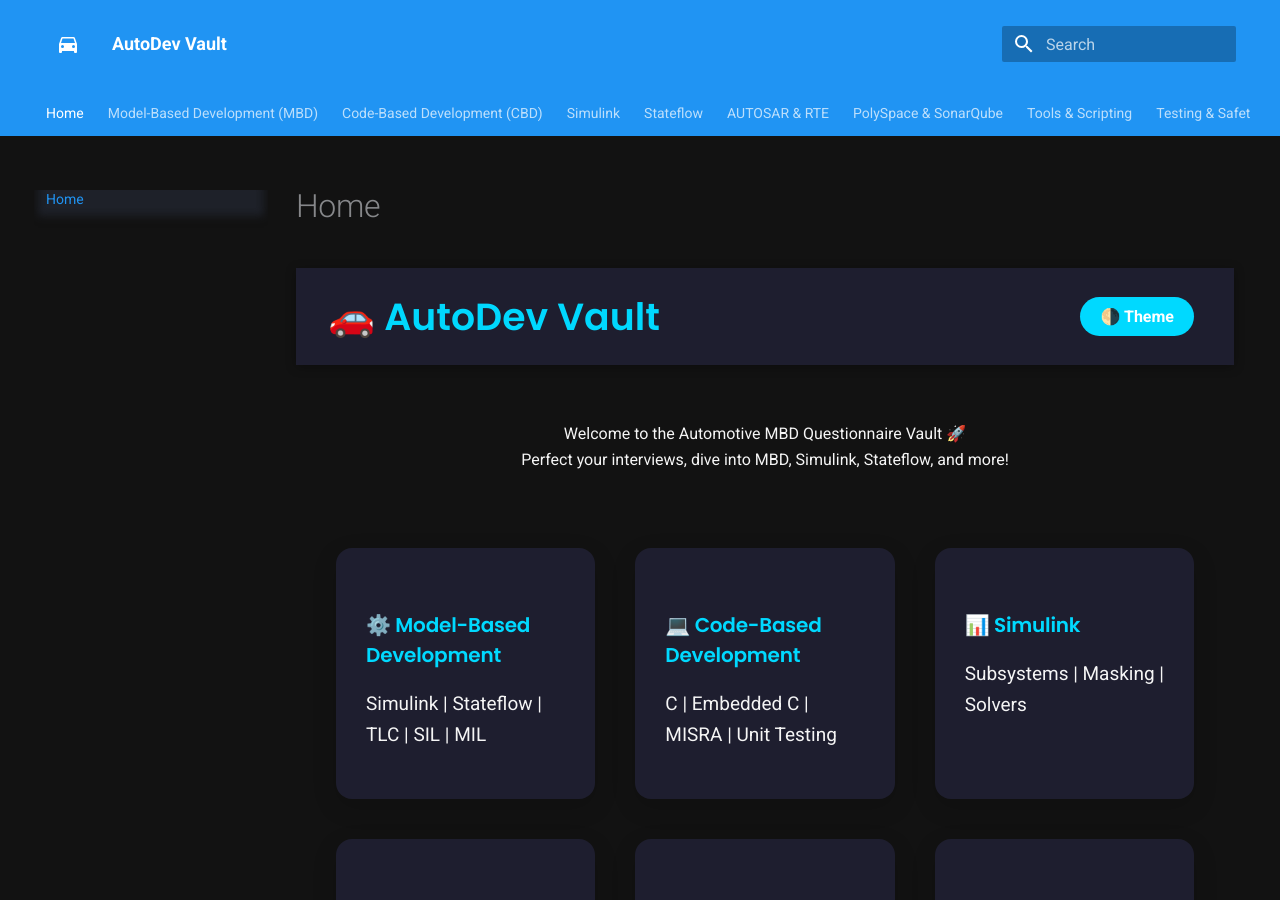
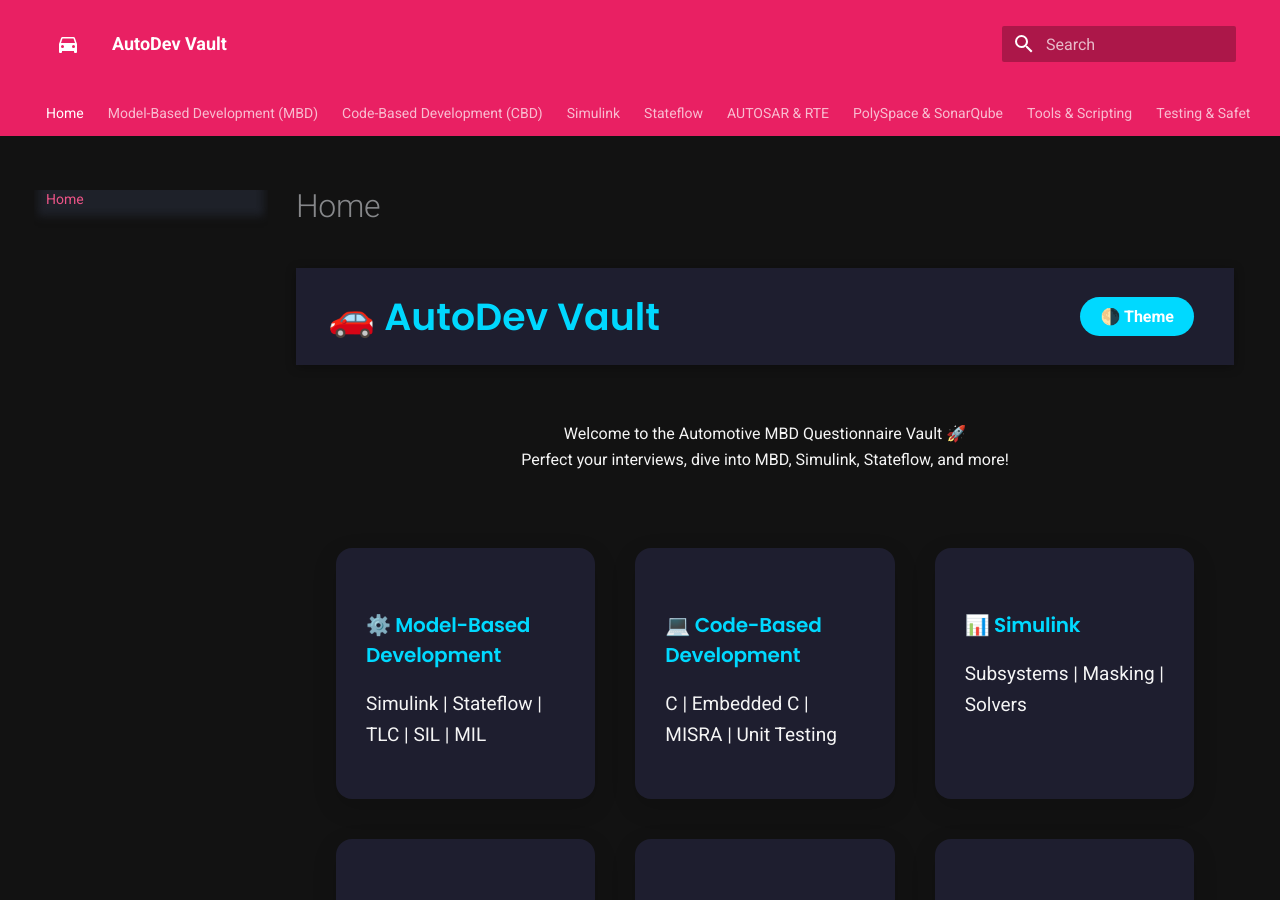
Before and after one commit to Mahija07/Automotive_MBD_questionnaire, an MkDocs documentation site: the page built from docs/index.md, in a window 1280 px wide and 900 px high. Built offline with MkDocs 1.6.1 and Material for MkDocs 9.7.7, drawn with Linux system fonts in a browser that asks for light colours.

Commit message:
fixed linking error

```diff
--- a/docs/index.md
+++ b/docs/index.md
@@ -143,10 +143,10 @@
   </section>
 
   <section class="topics">
-    <a class="card" href="MBD.md"><h3>⚙️ Model-Based Development</h3><p>Simulink | Stateflow | TLC | SIL | MIL</p></a>
-    <a class="card" href="CBD.md"><h3>💻 Code-Based Development</h3><p>C | Embedded C | MISRA | Unit Testing</p></a>
-    <a class="card" href="Simulink.md"><h3>📊 Simulink</h3><p>Subsystems | Masking | Solvers</p></a>
-    <a class="card" href="Stateflow.md"><h3>🔁 Stateflow</h3><p>Events | States | Logic | Transitions</p></a>
+    <a class="card" href="mbd.md"><h3>⚙️ Model-Based Development</h3><p>Simulink | Stateflow | TLC | SIL | MIL</p></a>
+    <a class="card" href="cbd.md"><h3>💻 Code-Based Development</h3><p>C | Embedded C | MISRA | Unit Testing</p></a>
+    <a class="card" href="simulink.md"><h3>📊 Simulink</h3><p>Subsystems | Masking | Solvers</p></a>
+    <a class="card" href="stateflow.md"><h3>🔁 Stateflow</h3><p>Events | States | Logic | Transitions</p></a>
     <a class="card" href="autsar.md"><h3>🧩 AUTOSAR & RTE</h3><p>Modules | RTE | Com Stack</p></a>
     <a class="card" href="polyspace.md"><h3>📋 PolySpace & SonarQube</h3><p>Static Analysis & Compliance</p></a>
     <a class="card" href="tools.md"><h3>🛠 Tools & Scripting</h3><p>MATLAB | M-Scripting | Python | Git | VSCode</p></a>
--- a/mkdocs.yml
+++ b/mkdocs.yml
@@ -3,8 +3,8 @@ theme:
   name: material
   palette:
     scheme: slate  # dark theme by default
-    primary: blue
-    accent: light blue
+    primary: pink
+    accent: light pink
   features:
     - navigation.instant
     - navigation.sections
```
